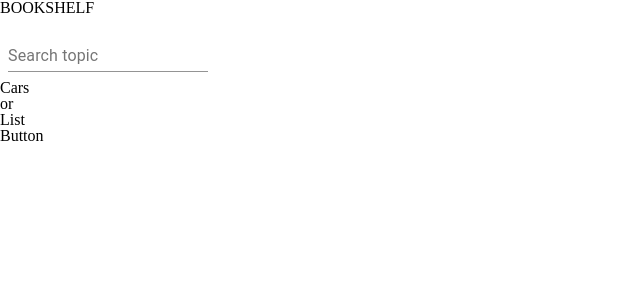
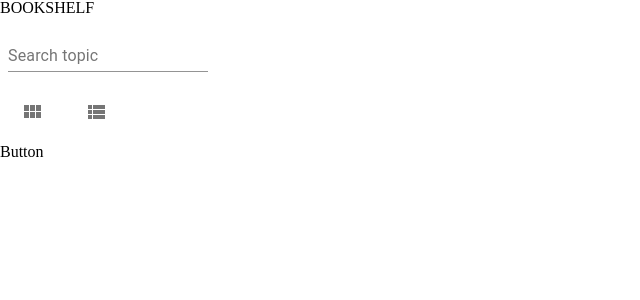
Before and after one commit to devojka-od-papira/fruithelf, a React (Create React App) app: page / in a window 1280 px wide. Shown: the top 300 px of the page, without its empty margins (0-640 px from the left). Built offline with nearby package versions, Linux system fonts and the light colour scheme.

Commit message:
The user can select the display mode

```diff
--- a/package.json
+++ b/package.json
@@ -4,6 +4,7 @@
   "private": true,
   "dependencies": {
     "@material-ui/core": "^4.11.4",
+    "@material-ui/icons": "^4.11.2",
     "@testing-library/jest-dom": "^5.12.0",
     "@testing-library/react": "^11.2.7",
     "@testing-library/user-event": "^12.8.3",
--- a/src/components/displayOption/index.js
+++ b/src/components/displayOption/index.js
@@ -1,13 +1,30 @@
 import React from "react";
-import List from "../list";
-import Card from "./../card";
+import { makeStyles } from "@material-ui/core/styles";
+import ViewModuleIcon from "@material-ui/icons/ViewModule";
+import IconButton from "@material-ui/core/IconButton";
+import ViewListIcon from "@material-ui/icons/ViewList";
+//import FormatListBulletedIcon from "@material-ui/icons/FormatListBulleted";
+// import List from "../list";
+// import Card from "./../card";
+
+const useStyles = makeStyles((theme) => ({
+  root: {
+    "& > *": {
+      margin: theme.spacing(1),
+    },
+  },
+}));
 
 function DisplayOption() {
+  const classes = useStyles();
   return (
-    <div>
-      <Card />
-      or
-      <List />
+    <div className={classes.root}>
+      <IconButton>
+        <ViewModuleIcon />
+      </IconButton>
+      <IconButton>
+        <ViewListIcon />
+      </IconButton>
     </div>
   );
 }
```
Also changed, not shown: 1 other file (tests, documents, lock files or other folders).
